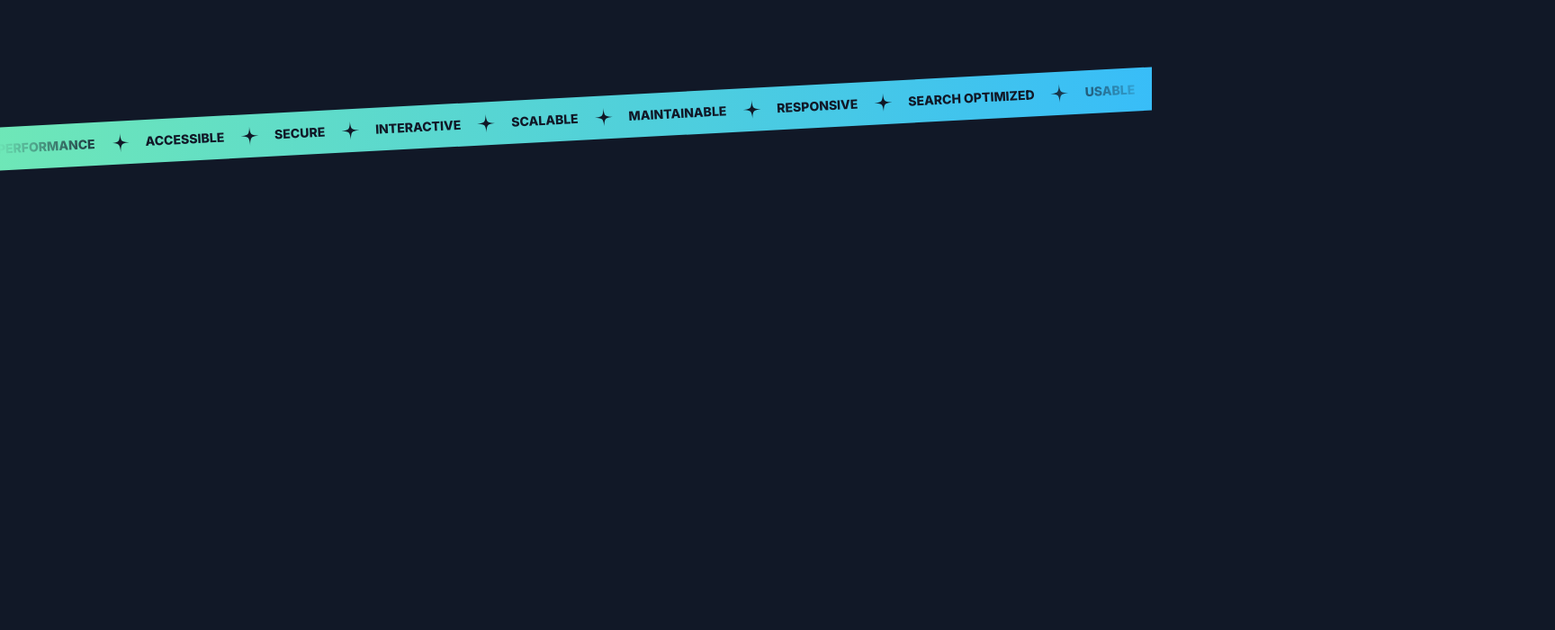
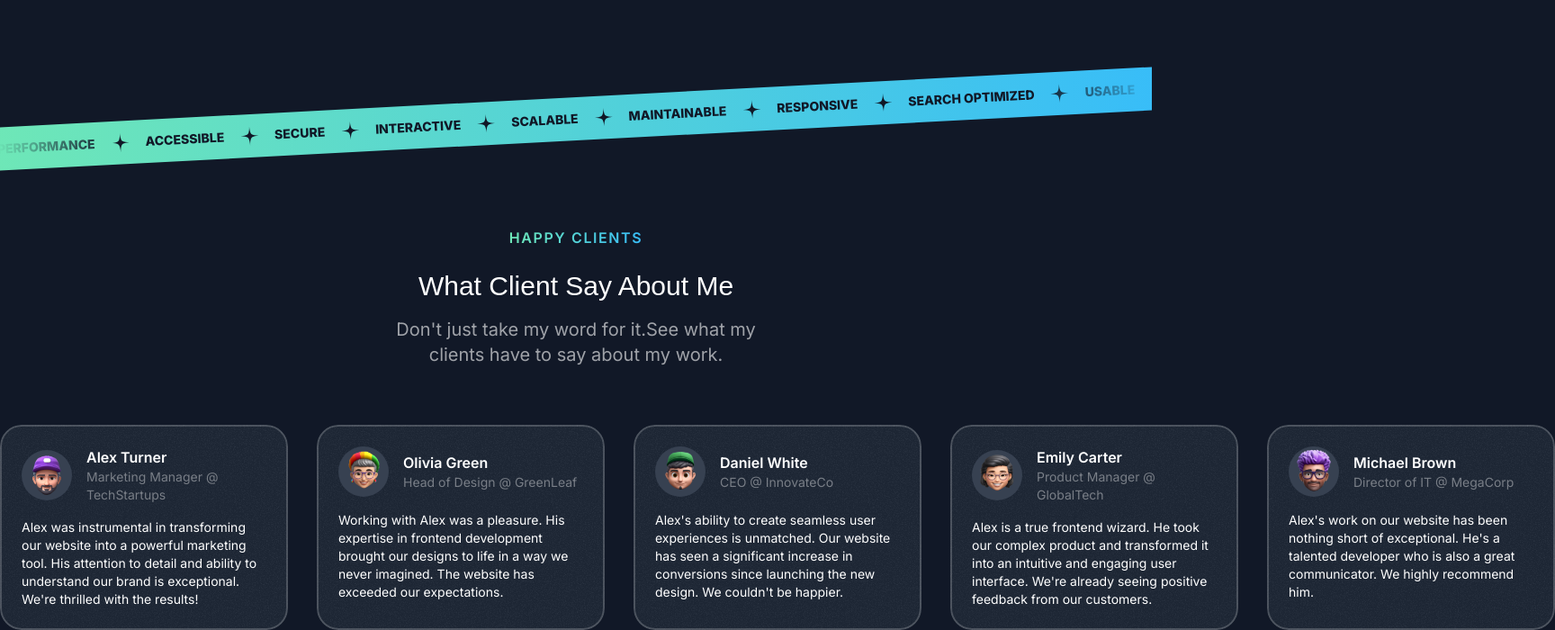
Before and after one commit to MUHMMADSALEH/My_Porftolio, a Next.js app: page / in a window 1280 px wide. Shown: the part 2896-3596 px from the top of the page at 90% size, 1728 px wide, since content can reach past the window. Before the commit the page ends 3148 px from the top, so only its background shows below. Built offline with nearby package versions, Linux system fonts and the light colour scheme; a web font is replaced by a local one.

Commit message:
add testomonial section

```diff
--- a/src/app/page.tsx
+++ b/src/app/page.tsx
@@ -2,6 +2,7 @@ import { Header } from "@/sections/Header";
 import { HeroSection } from "@/sections/Hero";
 import { ProjectsSection } from "@/sections/Projects";
 import { TapeSection } from "@/sections/Tape";
+import { TestimonialsSection } from "@/sections/Testimonials";
 
 export default function Home() {
   return (
@@ -10,6 +11,7 @@ export default function Home() {
     <HeroSection/>
     <ProjectsSection/>
     <TapeSection/>
+    <TestimonialsSection/>
    </div>
   );
 }
--- /dev/null
+++ b/src/components/Card.tsx
@@ -0,0 +1,20 @@
+import { PropsWithChildren } from "react";
+import grainImage from "../assets/images/grain.jpg";
+import { twMerge } from "tailwind-merge";
+
+export const Card = ({ className, children }: PropsWithChildren<{ className?: string }>) => {
+  return (
+    <div
+      className={twMerge(
+        "bg-gray-800 rounded-3xl relative z-0 overflow-hidden after:z-10 after:content-[''] after:absolute after:inset-0 after:outline-2 after:outline after:-outline-offset-2 after:rounded-3xl after:outline-white/20 p-6 after:pointer-events-none",
+        className
+      )}
+    >
+      <div
+        className="absolute inset-0 -z-10 opacity-5"
+        style={{ backgroundImage: `url(${grainImage.src})` }}
+      ></div>
+      {children}
+    </div>
+  );
+};
--- /dev/null
+++ b/src/components/SectionHeader.tsx
@@ -0,0 +1,20 @@
+
+
+export const SectionHeader = ({ eyebrow, title, description }: {
+    eyebrow: string,
+    title: string,
+    description: string
+}) => {
+    return (
+    <>
+            <div className="flex justify-center">
+                <p className="uppercase font font-semibold tracking-widest bg-gradient-to-r from-emerald-300 to-sky-400 text-center bg-clip-text text-transparent">
+                    {eyebrow}
+                </p>
+            </div>
+            <h2 className="font-serif text-3xl mt-6 text-center">
+                {title}  </h2>
+            <p className="text-white/60 mt-4 max-w-md mx-auto text-center md:text-lg lg:text-xl">
+                {description}  </p></>
+    )
+}
--- a/src/sections/Testimonials.tsx
+++ b/src/sections/Testimonials.tsx
@@ -3,6 +3,9 @@ import memojiAvatar2 from "@/assets/images/memoji-avatar-2.png";
 import memojiAvatar3 from "@/assets/images/memoji-avatar-3.png";
 import memojiAvatar4 from "@/assets/images/memoji-avatar-4.png";
 import memojiAvatar5 from "@/assets/images/memoji-avatar-5.png";
+import { Card } from "@/components/Card";
+import { SectionHeader } from "@/components/SectionHeader";
+import Image from "next/image";
 
 const testimonials = [
   {
@@ -38,5 +41,30 @@ const testimonials = [
 ];
 
 export const TestimonialsSection = () => {
-  return <div>Testimonials Section</div>;
+  return <div>
+
+    <SectionHeader eyebrow="Happy Clients" title="What Client Say About Me" description="Don't just take my word for it.See what my clients have to say about my work." />
+    <div className="mt-16 flex">
+      <div className="flex  gap-8 flex-none">
+      {
+        testimonials.map((testimonial) => (
+
+          <Card key={testimonial.name} className="max-w-xs">
+
+            <div className="flex gap-4 items-center">
+              <div className="size-14 inline-flex bg-gray-700 items-center justify-center rounded-full flex-shrink-0 ">
+                <Image src={testimonial.avatar} alt={testimonial.name} className="max-h-full" />
+
+              </div>
+              <div>
+                <div className="font-semibold">{testimonial.name}</div>
+                <div className="text-sm text-white/40">{testimonial.position}</div>
+              </div>
+            </div>
+              <p className="mt-4 text-sm ">{testimonial.text}</p>
+          </Card>)
+        )}
+    </div>
+    </div>
+  </div>;
 };
```
